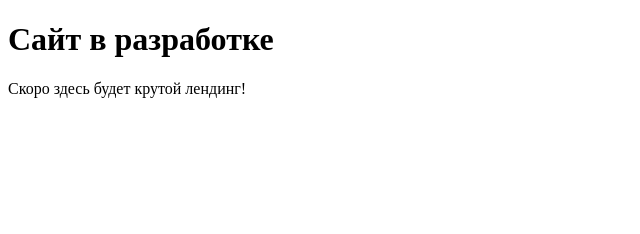
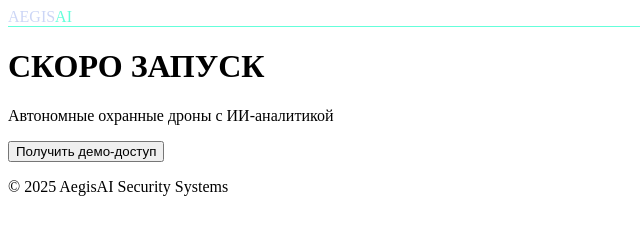
Before and after one commit to GuardPilot/aegisai-landing, a website: page index.html in a window 1280 px wide. Shown: the whole page, without its empty margins (0-640 px from the left). Drawn offline with Linux system fonts and the light colour scheme.

Commit message:
Update index.html

```diff
--- a/index.html
+++ b/index.html
@@ -2,12 +2,32 @@
 <html lang="ru">
 <head>
   <meta charset="UTF-8">
-  <title>AegisAI Security Drones</title>
+  <meta name="viewport" content="width=device-width, initial-scale=1.0">
+  <title>AegisAI - Охранные дроны нового поколения</title>
   <link rel="stylesheet" href="./styles/main.css">
 </head>
 <body>
-  <h1>Сайт в разработке</h1>
-  <p>Скоро здесь будет крутой лендинг!</p>
-  <script src="./scripts/app.js"></script>
+  <div class="cyber-container">
+    <header class="hud-header">
+      <div class="logo" style="color: #ccd6f6; border-bottom: 1px solid #64ffda;">
+        AEGIS<span style="color: #64ffda">AI</span>
+      </div>
+    </header>
+
+    <main class="terminal">
+      <h1 class="neon-title">СКОРО ЗАПУСК</h1>
+      <p class="subtitle">Автономные охранные дроны с ИИ-аналитикой</p>
+
+      <div class="radar-scan"></div>
+
+      <div class="cta-pulse">
+        <button class="cyber-button">Получить демо-доступ</button>
+      </div>
+    </main>
+
+    <footer class="hud-footer">
+      <p>© 2025 AegisAI Security Systems</p>
+    </footer>
+  </div>
 </body>
 </html>
```
